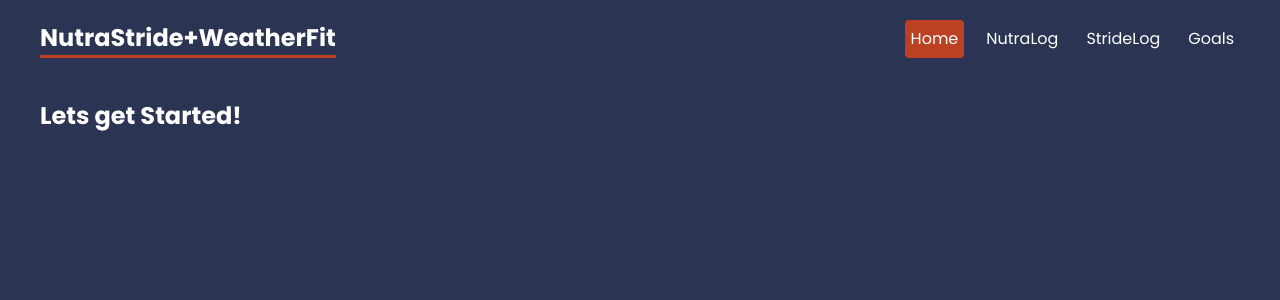
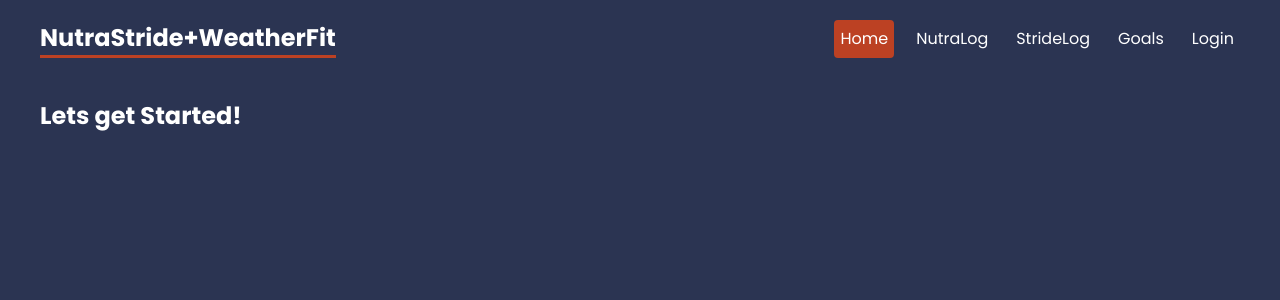
Before and after one commit to KBSwift/pivot-pirates, a React (Vite) app in the folder nutra-stride-react/: page / in a window 1280 px wide. Shown: the top 300 px of the page. Built offline with nearby package versions, Linux system fonts and the light colour scheme.

Commit message:
refactored links

```diff
--- a/nutra-stride-react/src/layouts/RootLayout.jsx
+++ b/nutra-stride-react/src/layouts/RootLayout.jsx
@@ -1,16 +1,32 @@
-import { NavLink, Outlet } from "react-router-dom";
+import { NavLink, Outlet, useLocation } from "react-router-dom";
 
 export default function RootLayout() {
-  return (
-    <div className="root-layout">
-      <header>
+  const location = useLocation();
+
+  // Check if the current route is /login
+  const isLoginPage = location.pathname === "/login";
+
+  // Conditionally render the navbar/header
+  const renderNavbar = () => {
+    if (!isLoginPage) {
+      return (
         <nav>
           <h1>NutraStride+WeatherFit</h1>
           <NavLink to="/">Home</NavLink>
           <NavLink to="nutralog">NutraLog</NavLink>
           <NavLink to="stridelog">StrideLog</NavLink>
           <NavLink to="goals">Goals</NavLink>
+          <NavLink to="login">Login</NavLink>
         </nav>
+      );
+    }
+    return null;
+  };
+
+  return (
+    <div className="root-layout">
+      <header>
+        {renderNavbar()}
       </header>
 
       <main>
--- a/nutra-stride-react/src/pages/Login.jsx
+++ b/nutra-stride-react/src/pages/Login.jsx
@@ -19,13 +19,14 @@ export default function Login() {
         headers: {
           "Content-Type": "application/json",
         },
+        credentials: 'include',
         body: JSON.stringify({
           username: loginEmail,
           password: loginPassword,
         }),
       });
 
-      if (response.ok) {
+      if (response.status === 200) {
         console.log("Login successful");
         navigate("/home");
       } else {
@@ -52,7 +53,7 @@ export default function Login() {
         }),
       });
 
-      if (response.ok) {
+      if (response.status === 200) {
         console.log("Registration successful");
         navigate("/home");
       } else {
```
